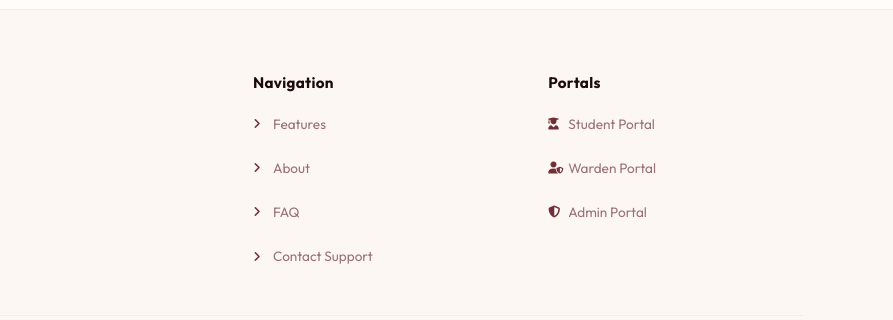
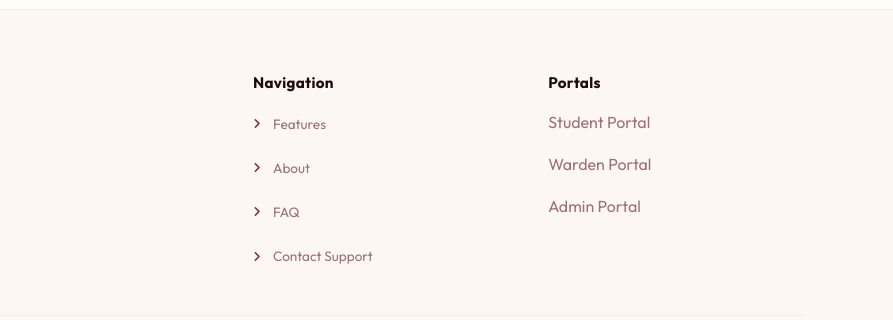
Before and after one commit to xploreshivam/Smart_Hostel_Management_System, a website: page index.html in a window 1280 px wide. Shown: the part 3715-4035 px from the top of the page, 387-1280 px from the left. Drawn offline with Linux system fonts and the light colour scheme.

Commit message:
Update portals section in index.html
Removed links from the portals section and retained portal names.

```diff
--- a/index.html
+++ b/index.html
@@ -719,9 +719,9 @@
             <div class="f-col" style="display:flex; flex-direction:column; padding-top:4px;">
                 <h5>Portals</h5>
                 <ul style="display:flex; flex-direction:column; gap:8px; margin:0; padding:0;">
-                    <li><a href="dashboard.html" style="display:inline-flex; align-items:center; gap:8px; padding:2px 0;"><i class="fa-solid fa-user-graduate" style="font-size:0.75rem; color:var(--primary); width:12px;"></i><span>Student Portal</span></a></li>
-                    <li><a href="warden.html" style="display:inline-flex; align-items:center; gap:8px; padding:2px 0;"><i class="fa-solid fa-user-shield" style="font-size:0.75rem; color:var(--primary); width:12px;"></i><span>Warden Portal</span></a></li>
-                    <li><a href="admin.html" style="display:inline-flex; align-items:center; gap:8px; padding:2px 0;"><i class="fa-solid fa-shield-halved" style="font-size:0.75rem; color:var(--primary); width:12px;"></i><span>Admin Portal</span></a></li>
+                    <li>Student Portal</span></li>
+                    <li>Warden Portal</span></li>
+                    <li>Admin Portal</span></li>
                 </ul>
             </div>
         </div>
```
